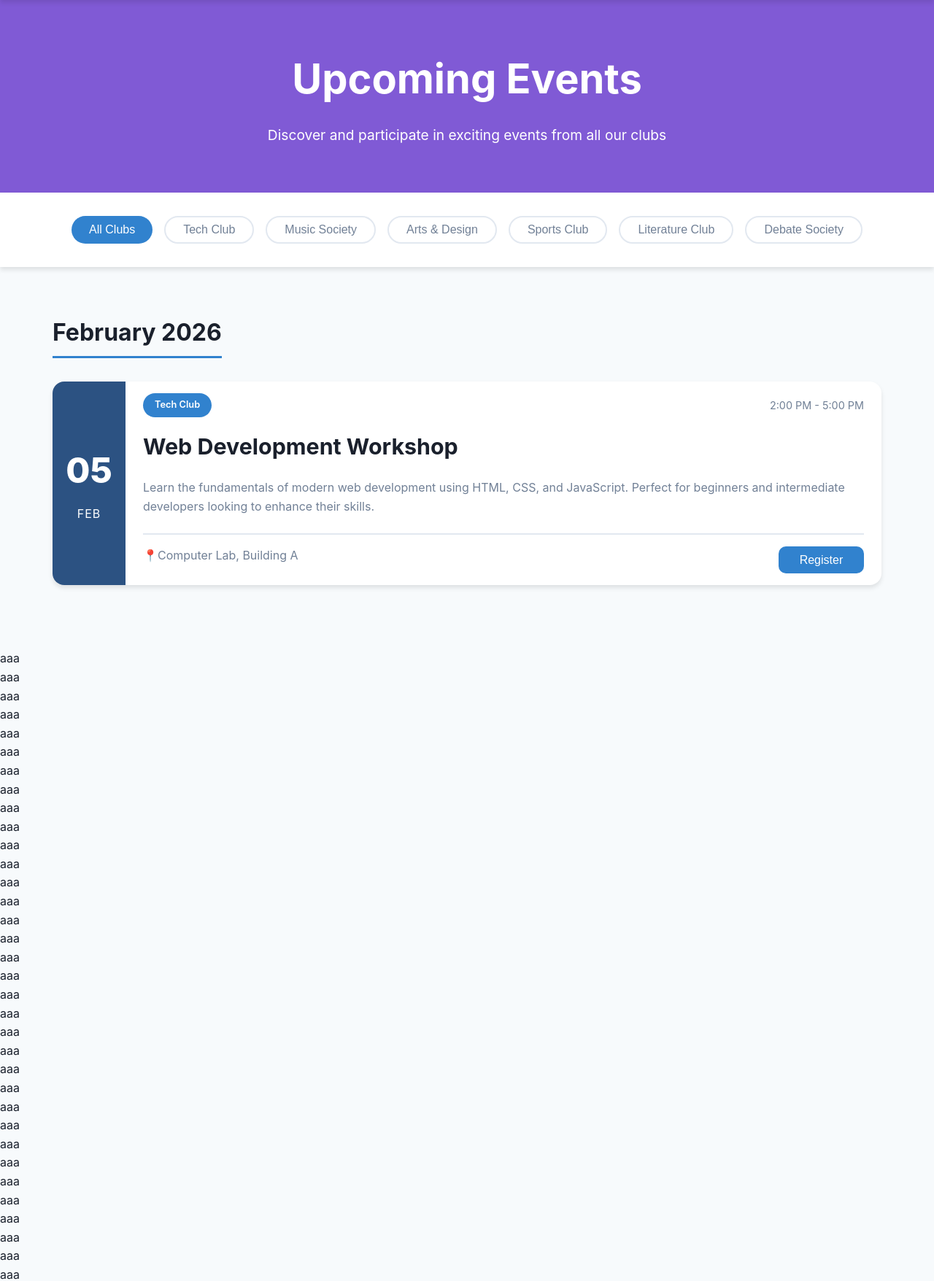
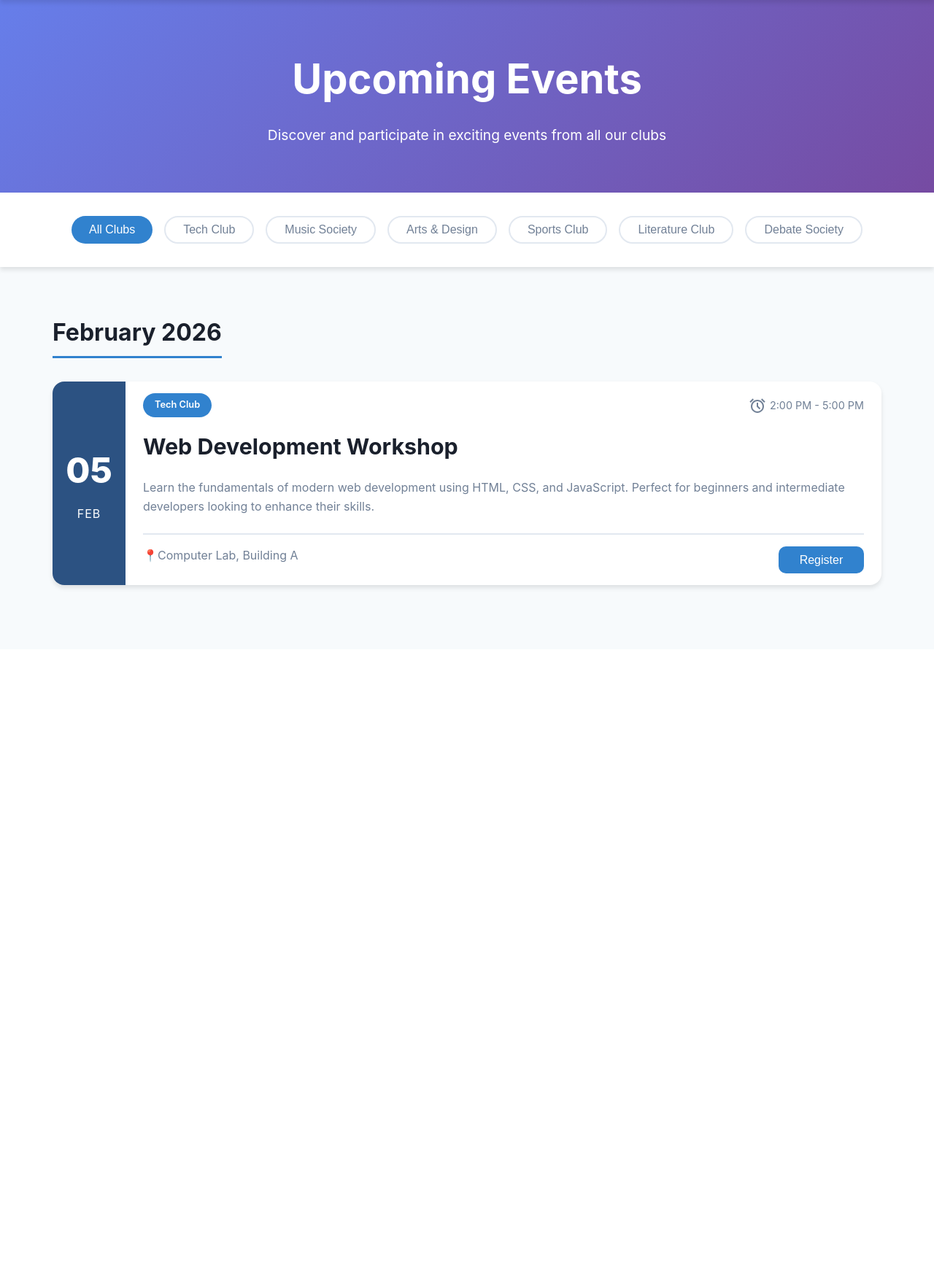
Before and after one commit to semah-soudeni/web-project, a PHP site: template pages/events.html in a window 1280 px wide. Shown: the part 70-1826 px from the top of the page at 73% size. After the commit the page ends 879 px from the top, so only its background shows below. Run offline with PHP 8.4, Linux system fonts and the light colour scheme; the template is opened without the code that fills it, so the values that code supplies are empty.

Commit message:
visual tweaks

```diff
--- a/assets/css/events.css
+++ b/assets/css/events.css
@@ -119,7 +119,7 @@ body {
 
 .header-section {
     color: white;
-    background-color: #805ad5;
+    background: linear-gradient(135deg, #667eea 0%, #764ba2 100%);;
     text-align: center;
     padding: 4rem;
 }
@@ -212,6 +212,9 @@ body {
 }
 
 .event-hour {
+    display: flex;
+    gap: 0.3rem;
+    align-items: center;
     color: var(--text-secondary);
     font-size: 0.9rem
 }
--- a/assets/css/style.css
+++ b/assets/css/style.css
@@ -18,9 +18,10 @@
 }
 
 body {
-    font-family: "Arimo", sans-serif;
+    font-family: -apple-system, BlinkMacSystemFont, 'Segoe UI', Roboto, 'Helvetica Neue', Arial, sans-serif;
     background-color: var(--bg-light);
     color: var(--text-primary);
+    line-height: 1.6;
 }
 
 a {
--- a/pages/events.html
+++ b/pages/events.html
@@ -56,7 +56,10 @@
                     <div class="event-info">
                         <div class="event-header">
                             <div class="club-tag">Tech Club</div>
-                            <div class="event-hour">2:00 PM - 5:00 PM</div>
+                            <div class="event-hour">
+                                <svg xmlns="http://www.w3.org/2000/svg" height="24px" viewBox="0 -960 960 960" width="24px" fill="#718096"><path d="M339.5-108.5q-65.5-28.5-114-77t-77-114Q120-365 120-440t28.5-140.5q28.5-65.5 77-114t114-77Q405-800 480-800t140.5 28.5q65.5 28.5 114 77t77 114Q840-515 840-440t-28.5 140.5q-28.5 65.5-77 114t-114 77Q555-80 480-80t-140.5-28.5ZM480-440Zm112 168 56-56-128-128v-184h-80v216l152 152ZM224-866l56 56-170 170-56-56 170-170Zm512 0 170 170-56 56-170-170 56-56ZM480-160q117 0 198.5-81.5T760-440q0-117-81.5-198.5T480-720q-117 0-198.5 81.5T200-440q0 117 81.5 198.5T480-160Z"/></svg>
+                                2:00 PM - 5:00 PM
+                            </div>
                         </div>
 
                         <h3 class="event-title">
@@ -76,105 +79,5 @@
             </div>
         </div>
     </section>
-    <p>aaa</p>
-    <p>aaa</p>
-    <p>aaa</p>
-    <p>aaa</p>
-    <p>aaa</p>
-    <p>aaa</p>
-    <p>aaa</p>
-    <p>aaa</p>
-    <p>aaa</p>
-    <p>aaa</p>
-    <p>aaa</p>
-    <p>aaa</p>
-    <p>aaa</p>
-    <p>aaa</p>
-    <p>aaa</p>
-    <p>aaa</p>
-    <p>aaa</p>
-    <p>aaa</p>
-    <p>aaa</p>
-    <p>aaa</p>
-    <p>aaa</p>
-    <p>aaa</p>
-    <p>aaa</p>
-    <p>aaa</p>
-    <p>aaa</p>
-    <p>aaa</p>
-    <p>aaa</p>
-    <p>aaa</p>
-    <p>aaa</p>
-    <p>aaa</p>
-    <p>aaa</p>
-    <p>aaa</p>
-    <p>aaa</p>
-    <p>aaa</p>
-    <p>aaa</p>
-    <p>aaa</p>
-    <p>aaa</p>
-    <p>aaa</p>
-    <p>aaa</p>
-    <p>aaa</p>
-    <p>aaa</p>
-    <p>aaa</p>
-    <p>aaa</p>
-    <p>aaa</p>
-    <p>aaa</p>
-    <p>aaa</p>
-    <p>aaa</p>
-    <p>aaa</p>
-    <p>aaa</p>
-    <p>aaa</p>
-    <p>aaa</p>
-    <p>aaa</p>
-    <p>aaa</p>
-    <p>aaa</p>
-    <p>aaa</p>
-    <p>aaa</p>
-    <p>aaa</p>
-    <p>aaa</p>
-    <p>aaa</p>
-    <p>aaa</p>
-    <p>aaa</p>
-    <p>aaa</p>
-    <p>aaa</p>
-    <p>aaa</p>
-    <p>aaa</p>
-    <p>aaa</p>
-    <p>aaa</p>
-    <p>aaa</p>
-    <p>aaa</p>
-    <p>aaa</p>
-    <p>aaa</p>
-    <p>aaa</p>
-    <p>aaa</p>
-    <p>aaa</p>
-    <p>aaa</p>
-    <p>aaa</p>
-    <p>aaa</p>
-    <p>aaa</p>
-    <p>aaa</p>
-    <p>aaa</p>
-    <p>aaa</p>
-    <p>aaa</p>
-    <p>aaa</p>
-    <p>aaa</p>
-    <p>aaa</p>
-    <p>aaa</p>
-    <p>aaa</p>
-    <p>aaa</p>
-    <p>aaa</p>
-    <p>aaa</p>
-    <p>aaa</p>
-    <p>aaa</p>
-    <p>aaa</p>
-    <p>aaa</p>
-    <p>aaa</p>
-    <p>aaa</p>
-    <p>aaa</p>
-    <p>aaa</p>
-    <p>aaa</p>
-    <p>aaa</p>
 </body>
 </html>
--- a/pages/signup.html
+++ b/pages/signup.html
@@ -111,7 +111,7 @@
                     </button>
                 </form>
 
-                <div class="divider">or sign up with email</div>
+                <div class="divider">or sign up with</div>
                 <div class="oauth">
                     <button type="button" class="oauth-btn" onclick="handleOAuth('google')">
                         <svg viewBox="0 0 24 24" width="24" height="24" aria-hidden="true">
```
Also changed, not shown: assets/css/signup.css (+0 -7 lines), README.md.
